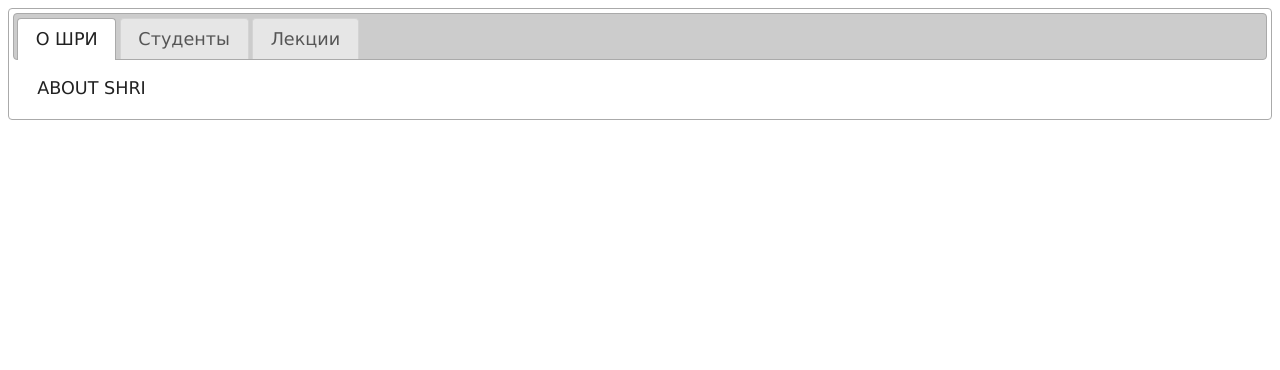
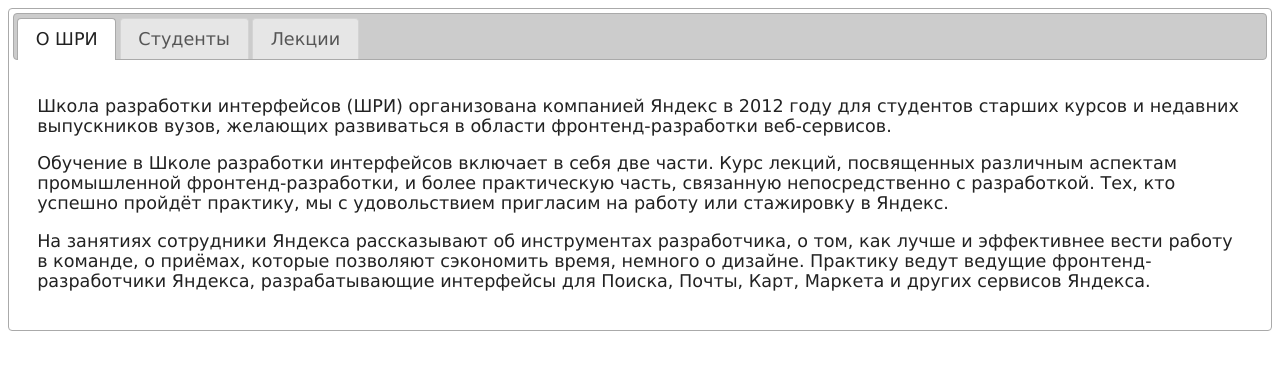
Before and after one commit to Unlocker/shri-album, a plain HTML site: page public_html/index.html in a window 1280 px wide. Drawn offline with Linux system fonts and the light colour scheme.

Commit message:
* Добавлено краткое инфо о школе.

```diff
--- a/public_html/index.html
+++ b/public_html/index.html
@@ -14,7 +14,23 @@
                 <li><a href="#lections">Лекции</a></li>
             </ul>
             <div id="about">
-                ABOUT SHRI
+                <p>
+                    Школа разработки интерфейсов (ШРИ) организована компанией Яндекс в 2012 году для студентов
+                    старших курсов и недавних выпускников вузов, желающих развиваться в области фронтенд-разработки
+                    веб-сервисов.
+                </p>
+                <p>
+                    Обучение в Школе разработки интерфейсов включает в себя две части. Курс лекций, посвященных различным
+                    аспектам промышленной фронтенд-разработки, и более практическую часть, связанную непосредственно
+                    с разработкой. Тех, кто успешно пройдёт практику, мы с удовольствием пригласим на работу или
+                    стажировку в Яндекс.
+                </p>
+                <p>
+                    На занятиях сотрудники Яндекса рассказывают об инструментах разработчика, о том, как лучше и
+                    эффективнее вести работу в команде, о приёмах, которые позволяют сэкономить время, немного о дизайне.
+                    Практику ведут ведущие фронтенд-разработчики Яндекса, разрабатывающие интерфейсы для Поиска, Почты,
+                    Карт, Маркета и других сервисов Яндекса.
+                </p>
             </div>
             <div id="students">
             </div>
```
